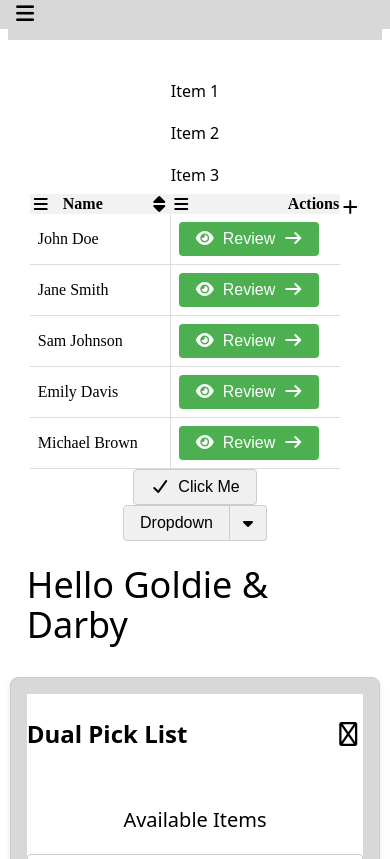
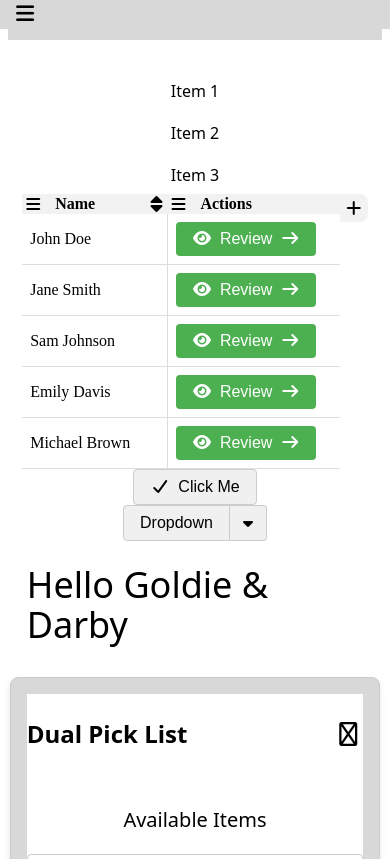
Before and after one commit to taylor-barron/tuppaware-dev, a Next.js app: page /dev in a window 390 px wide. Shown: the top 859 px of the page. Built offline with nearby package versions, Linux system fonts and the light colour scheme.

Commit message:
add column for mobile table styling

```diff
--- a/Tuppaware/components/table/table-mobile.jsx
+++ b/Tuppaware/components/table/table-mobile.jsx
@@ -39,6 +39,7 @@ export default function TableMobile({
   actionButtonData,
   getHeaderStyle,
   onColumnSort,
+  addColumnIconStyle,
   tableHeadBackgroundStyle,
   columnSelectIconClass,
   onColumnsChange,
@@ -131,7 +132,8 @@ export default function TableMobile({
 
   const canAddColumn = selectedCount < (maxMobileColumns ?? columns.length);
 
-  // TODO: styling (header color, action button gap, + icon, every other row color, clicked row color), testing, clean up/group variables, throw error for any mapTo == "actionColumn" in columns, final testing before finishing table
+  // TODO: styling (every other row color, clicked row color, font)
+  // TODO: testing(max columns not counting action column), clean up/group variables, throw error for any mapTo == "actionColumn" in columns, final testing before finishing table
 
   return (
     <>
@@ -162,8 +164,8 @@ export default function TableMobile({
 
               {showActionColumn && (
                 <th className={tableHeadCellClassName}>
-                  <FlexBox direction="row" horizontal="space-between" vertical="center" style={{ backgroundColor: tableHeadBackgroundStyle }}>
-                    <Icon className={columnSelectIconClass} style={{ marginRight: "0.75rem" }} onClick={() => {columnSelect(ACTION_COLUMN_MAPTO)}} />
+                  <FlexBox direction="row" horizontal="left" vertical="center" style={{ backgroundColor: tableHeadBackgroundStyle }}>
+                    <Icon className={columnSelectIconClass} style={{ marginRight: "0.75rem" }} onClick={() => columnSelect(ACTION_COLUMN_MAPTO)}/>
 
                     {actionColumn.name}
                   </FlexBox>
@@ -219,7 +221,7 @@ export default function TableMobile({
 
         {canAddColumn && (
           <FlexBox direction="row" horizontal="space-between" vertical="center" style={addColumnIconContainerStyle} onClick={() => columnSelect(null)}>
-            <Icon className={columnAddIconClass} />
+            <Icon className={columnAddIconClass} style={addColumnIconStyle} />
           </FlexBox>
         )}
       </FlexBox>
--- a/Tuppaware/components/table/table.jsx
+++ b/Tuppaware/components/table/table.jsx
@@ -51,7 +51,16 @@ export default function Table({
   defaultTableHeadCellStyle = { padding: "8px", borderBottom: "1px solid #ddd", fontFamily: "system-ui" },
   columnSelectIconClass = "fa fa-bars",
   columnAddIconClass = "fa fa-plus",
-  addColumnIconContainerStyle = { maxWidth: "20px" },
+  defaultAddColumnIconStyle = {},
+  addColumnIconStyle = {},
+  addColumnIconContainerStyle = {},
+  defaultAddColumnIconContainerStyle = {
+    borderRadius: "0 8px 8px 0",
+    padding: "6px 4px",
+    cursor: "pointer",
+    alignSelf: "flex-start",
+    backgroundColor: "#f2f2f2",
+  },
   maxMobileColumns = 3,
 
   rowData = [],
@@ -79,6 +88,8 @@ export default function Table({
   const tableStyleObject = replaceDefaults(defaultTableStyle, tableStyle);
   const tableHeadStyleObject = replaceDefaults(defaultTableHeadStyle, tableHeadStyle);
   const tableHeadCellStyleObject = replaceDefaults(defaultTableHeadCellStyle, tableHeadCellStyle);
+  const addColumnIconStyleObject = replaceDefaults(defaultAddColumnIconStyle, addColumnIconStyle);
+  const addColumnIconContainerStyleObject = replaceDefaults(defaultAddColumnIconContainerStyle, addColumnIconContainerStyle);
   const tableHeadBackgroundStyle = getHeaderBackgroundColor(tableHeadStyleObject);
 
   const rows = useMemo(() => {
@@ -239,9 +250,10 @@ export default function Table({
     <TableMobile
       {...commonProps}
       columnSelectIconClass={columnSelectIconClass}
-      addColumnIconContainerStyle={addColumnIconContainerStyle}
+      addColumnIconContainerStyle={addColumnIconContainerStyleObject}
       columnAddIconClass={columnAddIconClass}
       maxMobileColumns={maxMobileColumns}
+      addColumnIconStyle={addColumnIconStyleObject}
     />
     : (
     <TableDesktop
```
